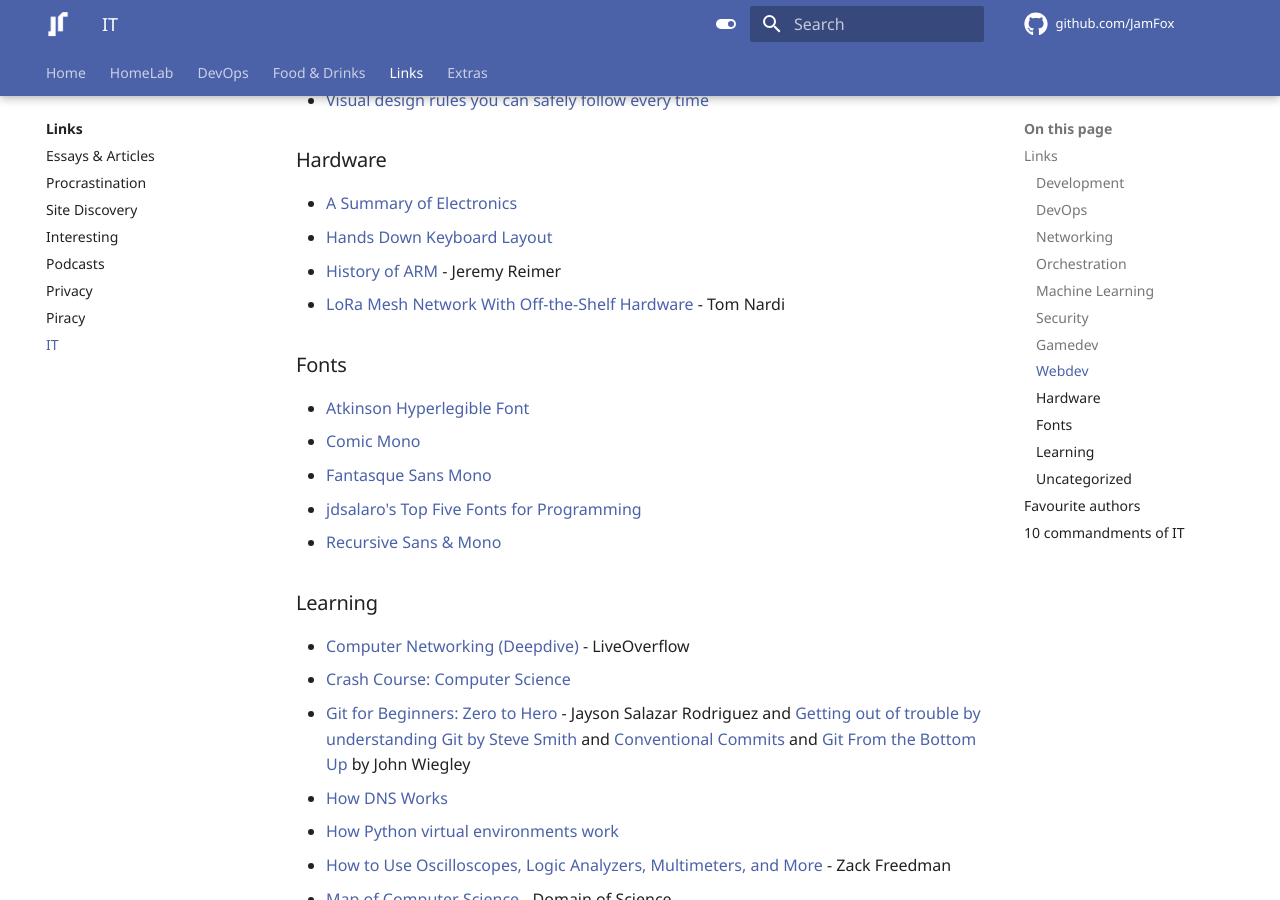
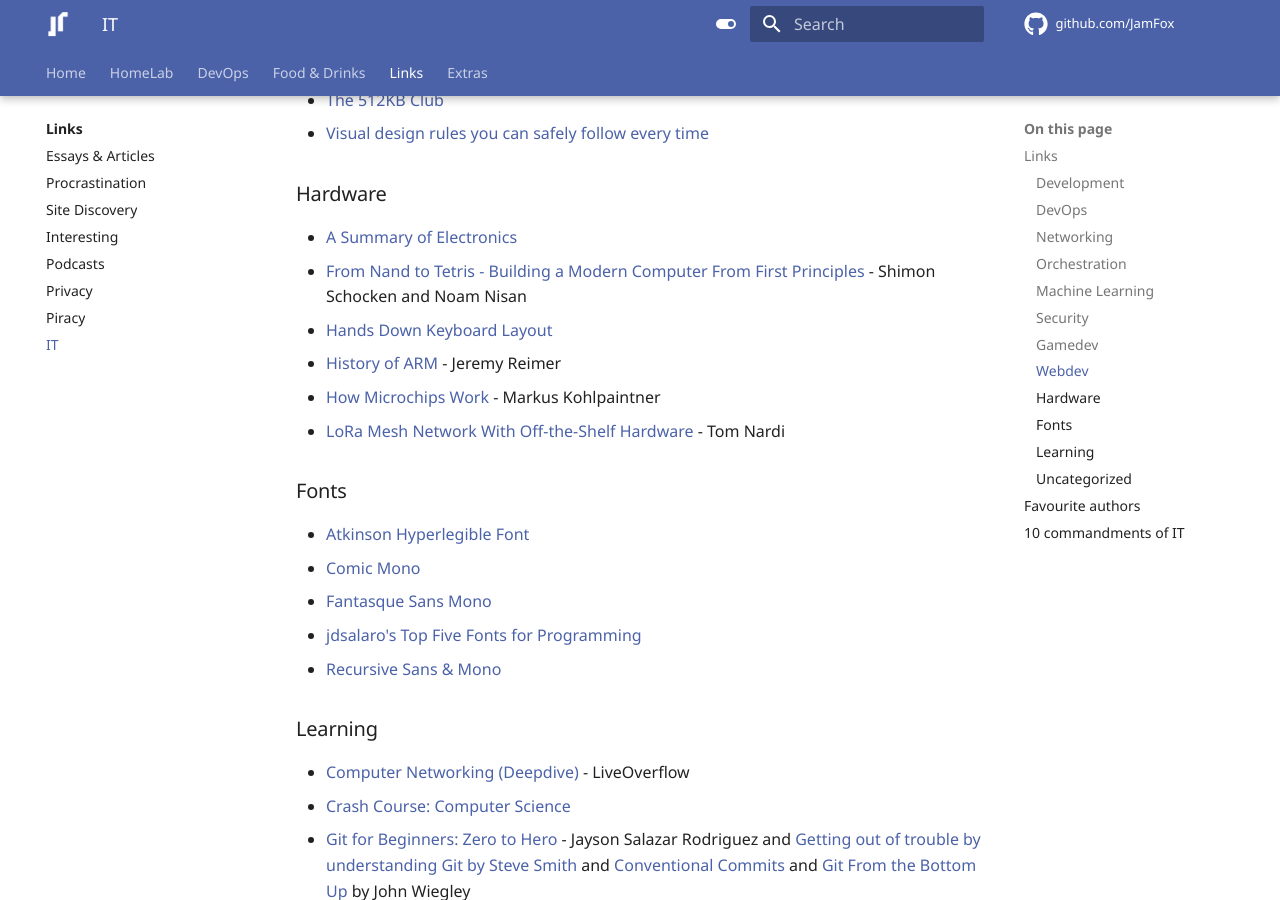
Before and after one commit to JamFox/docs.jamfox.dev, an MkDocs documentation site: the page built from docs/content/links/it.md, in a window 1280 px wide and 900 px high, scrolled down 2424 px. Built offline with MkDocs 1.6.1 and Material for MkDocs 9.7.7, drawn with Linux system fonts in a browser that asks for light colours; comment, search, counter and statistics services are not loaded; some of the changed text lies outside the part shown.

Commit message:
bunch of links

```diff
--- a/docs/content/links/it.md
+++ b/docs/content/links/it.md
@@ -81,8 +82,10 @@ title: "IT"
 ### Hardware
 
 - [A Summary of Electronics](https://electroagenda.com/en/a-summary-of-electronics/)
+- [From Nand to Tetris - Building a Modern Computer From First Principles](https://www.nand2tetris.org/) - Shimon Schocken and Noam Nisan
 - [Hands Down Keyboard Layout](https://sites.google.com/alanreiser.com/handsdown)
 - [History of ARM](https://arstechnica.com/gadgets/2022/09/a-history-of-arm-part-1-building-the-first-chip/) - Jeremy Reimer
+- [How Microchips Work](https://exclusivearchitecture.com/03-technical-articles-IC-00-table-of-contents.html) - Markus Kohlpaintner
 - [LoRa Mesh Network With Off-the-Shelf Hardware](https://hackaday.com/2020/02/26/lora-mesh-network-with-off-the-shelf-hardware/) - Tom Nardi
 
 ### Fonts
```
Also changed, not shown: other parts of docs/content/links/it.md (+1 -0 lines), docs/content/links/essays.md (+4 -0 lines), docs/content/links/privacy.md (+2 -0 lines).
